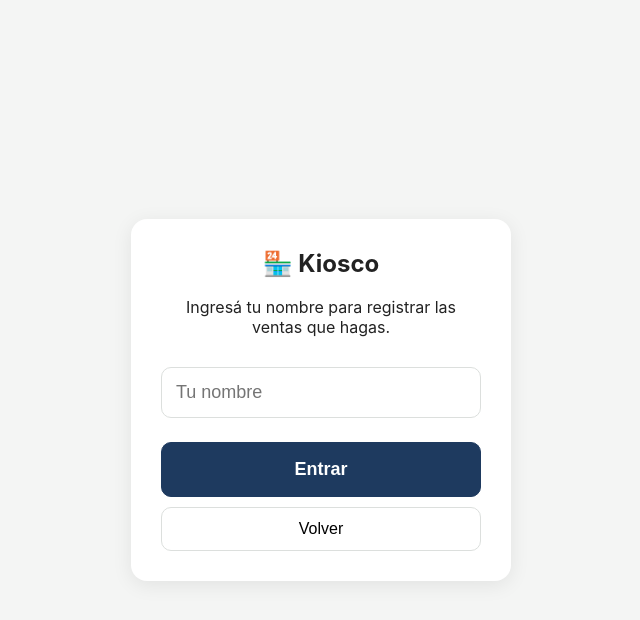
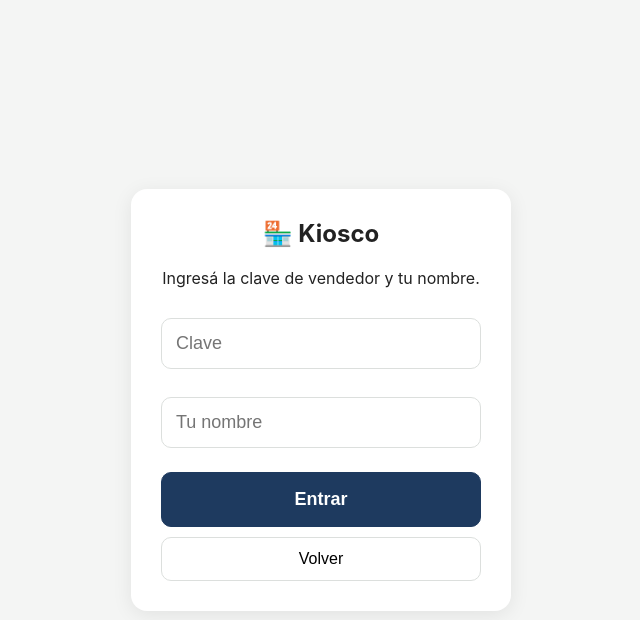
Before and after one commit to mabherre/Kiosco_ventas, a plain HTML site: page index.html in a window 1280 px wide. Both pictures are taken after a click on the button "🛒 Vendedor". Shown: the whole page, without its empty margins (319-959 px from the left). Drawn offline with Linux system fonts and the light colour scheme.

Commit message:
azul segura

```diff
--- a/index.html
+++ b/index.html
@@ -22,10 +22,11 @@
     <button id="btn-rol-admin" class="btn btn-grande">🔑 Administrador</button>
   </div>
 
-  <!-- Paso 2a: nombre (vendedor) -->
+  <!-- Paso 2a: clave + nombre (vendedor) -->
   <div class="login-box oculto" id="login-paso-vendedor">
     <h1>🏪 Kiosco</h1>
-    <p>Ingresá tu nombre para registrar las ventas que hagas.</p>
+    <p>Ingresá la clave de vendedor y tu nombre.</p>
+    <input type="password" id="input-clave-vendedor" placeholder="Clave" autocomplete="off">
     <input type="text" id="input-nombre-vendedor" placeholder="Tu nombre" autocomplete="off">
     <button id="btn-entrar-vendedor" class="btn btn-primario btn-grande">Entrar</button>
     <button id="btn-volver-rol-1" class="btn">Volver</button>
```
Also changed, not shown: 1 other file.
